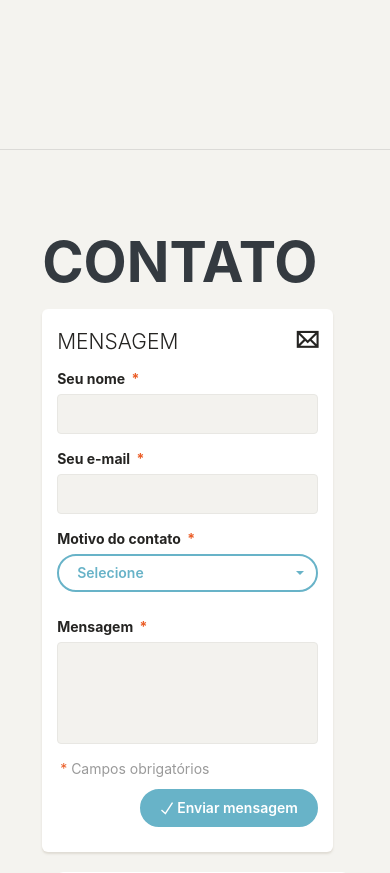
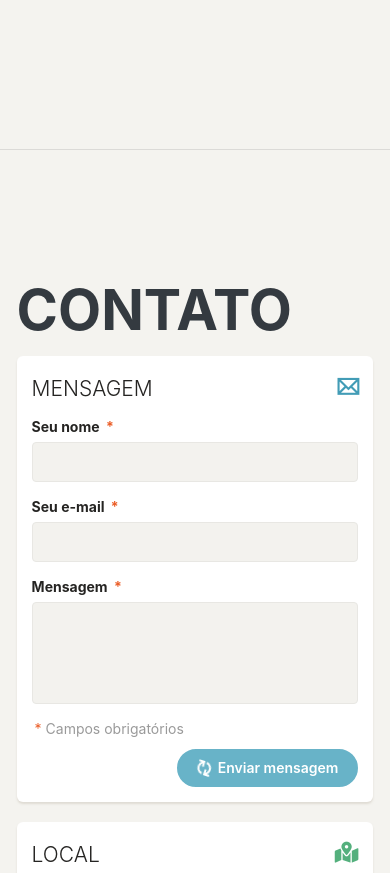
Before and after one commit to pallomamattos/perfil, a PHP site: page /app/perfil/perfil.php in a window 390 px wide. Shown: the part 4865-5738 px from the top of the page. Run offline with PHP 8.4, Linux system fonts and the light colour scheme; some libraries are stand-ins or nearby versions; some web fonts are replaced.

Commit message:
modificação em contato

```diff
--- a/app/perfil/perfil.php
+++ b/app/perfil/perfil.php
@@ -313,11 +313,12 @@
                     <section class="fe-perfil-section-contato" id="contato">
                         <div>
                             <h2>Contato</h2>
+                            <!-- mensagem -->
                             <div class="col-md-6">
                                 <div class="card fe-card-contato">
                                     <form id="fe-perfil-enviar-mensagem" action="" method="" novalidate="">
                                         <div class="card-header">
-                                            <h4 class="card-title">Mensagem<i class="ti-email pull-right"></i></h4>
+                                            <h4 class="card-title">Mensagem<i class="ti-email text-info pull-right"></i></h4>
                                         </div>
                                         <div class="card-content">
                                             <div class="form-group">
@@ -334,16 +335,6 @@
                                             </div>
                                             <div class="form-group">
                                                 <label class="control-label">
-                                                    Motivo do contato <star>*</star>
-                                                </label>
-                                                <select class="selectpicker" data-style="btn btn-info btn-block" title="Selecione" data-size="7">
-                                                    <option value="id">Trabalho</option>
-                                                    <option value="ms">Elogio</option>
-                                                    <option value="ms">Critica</option>
-                                                </select>
-                                            </div>
-                                            <div class="form-group">
-                                                <label class="control-label">
                                                     Mensagem <star>*</star>
                                                 </label>
                                                 <textarea class="form-control" name="mensagem-visitante" required="true" autocomplete="off" rows="4"></textarea>
@@ -353,7 +344,7 @@
                                         <div class="card-footer">
                                             <button type="submit" class="btn btn-info btn-fill pull-right btn-rotate">
                                                 <span class="btn-label">
-                                                    <i class="ti-check"></i>
+                                                    <i class="fas fa-sync fa-spin"></i>&nbsp;
                                                 </span>
                                                 Enviar mensagem
                                             </button>
@@ -362,12 +353,11 @@
                                     </form>
                                 </div>
                             </div>
+                            <!-- mapa -->
                             <div class="col-md-6">
                                 <div class="card fe-card-mapa">
-                                    <div class="card-header text-left">
-                                        <h4 class="card-title text-info">
-                                            Local<i class="fa fa-map-marked-alt pull-right"></i>
-                                        </h4>
+                                    <div class="card-header">
+                                        <h4 class="card-title text-info">Local<i class="fa fa-map-marked-alt text-success pull-right"></i></h4>
                                     </div>
                                     <div class="card-content">
                                         <div id="map" class="fe-mapa"></div>
--- a/assets/css/style.css
+++ b/assets/css/style.css
@@ -8,6 +8,10 @@ a:link {
 
 .active {
     left: -1px;
+}
+
+.error {
+    color: #EB5E28;
 }
 
 .fe-hide {
@@ -157,17 +161,15 @@ section.fe-perfil-section-contato {
 	align-items: center;
     margin: 0 1.7rem 0 1.7rem;
     min-height: 100vh;
-    padding-top: 8.95%;
+    padding-top: 11.9%;
 }
 
 section.fe-perfil-section-contato .fe-card-contato {
-    height: 543px;
-    margin-left:  -15px;
+    margin-left: -15px;
 }
 
 section.fe-perfil-section-contato .fe-card-mapa {
-    height: 543px;
-    margin-right:  -15px;
+    margin-right: -15px;
 }
 
 .fe-cor-tema {
@@ -251,7 +253,7 @@ p.fe-frase-perfil i {
 }
 
 .fe-mapa {
-    height: 469px;
+    height: 370px;
     margin-bottom: 5px;
     border-radius: 4px;
 }
@@ -271,9 +273,16 @@ p.fe-frase-perfil i {
     .fe-menu-perfil-mobile span {
         background-color: #66615b !important;
     }
-    section.fe-perfil-section {
+    section.fe-perfil-section,
+    section.fe-perfil-section-contato {
         margin: 0 0.1rem 0 0.1rem;
         padding-top: 5rem;
+    }
+
+    section.fe-perfil-section-contato .fe-card-contato,
+    section.fe-perfil-section-contato .fe-card-mapa {
+        margin-left: -15px;
+        margin-right: -15px;
     }
 }
 
```
Also changed, not shown: 1 other file.
